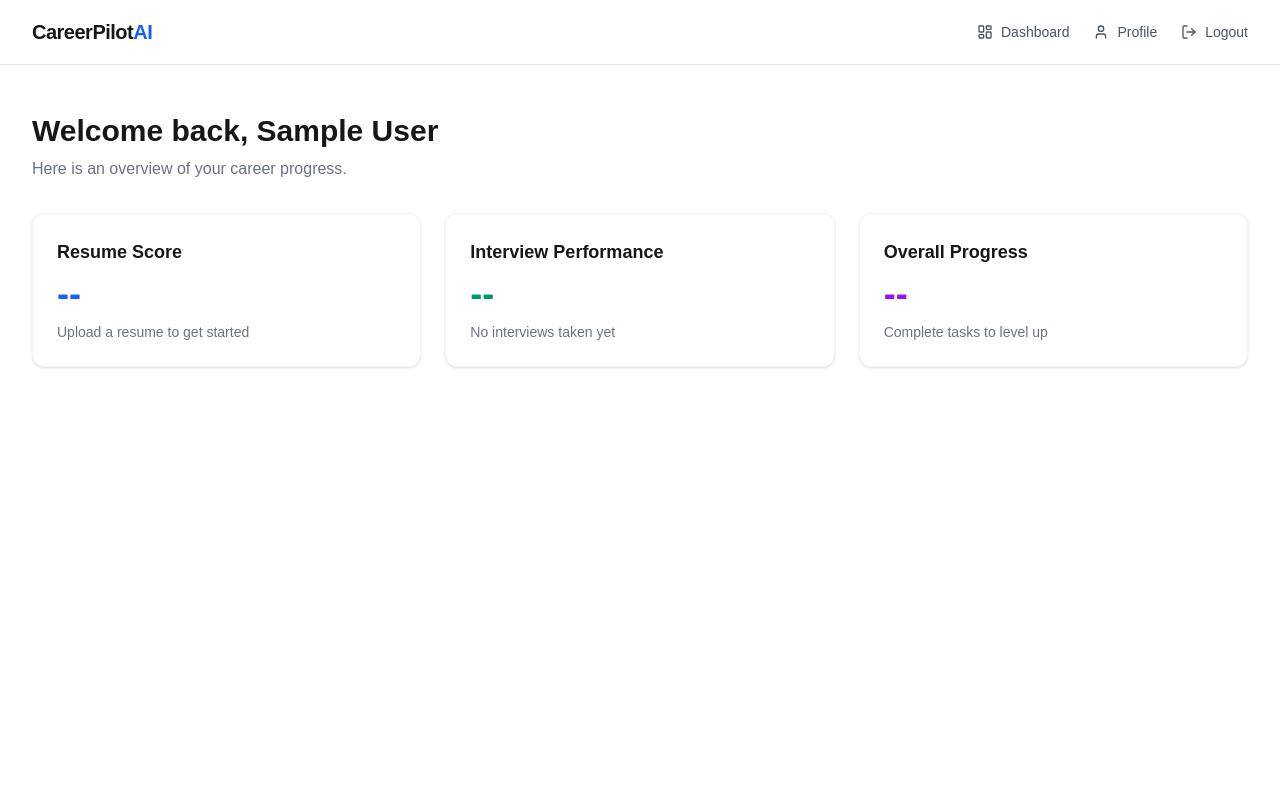
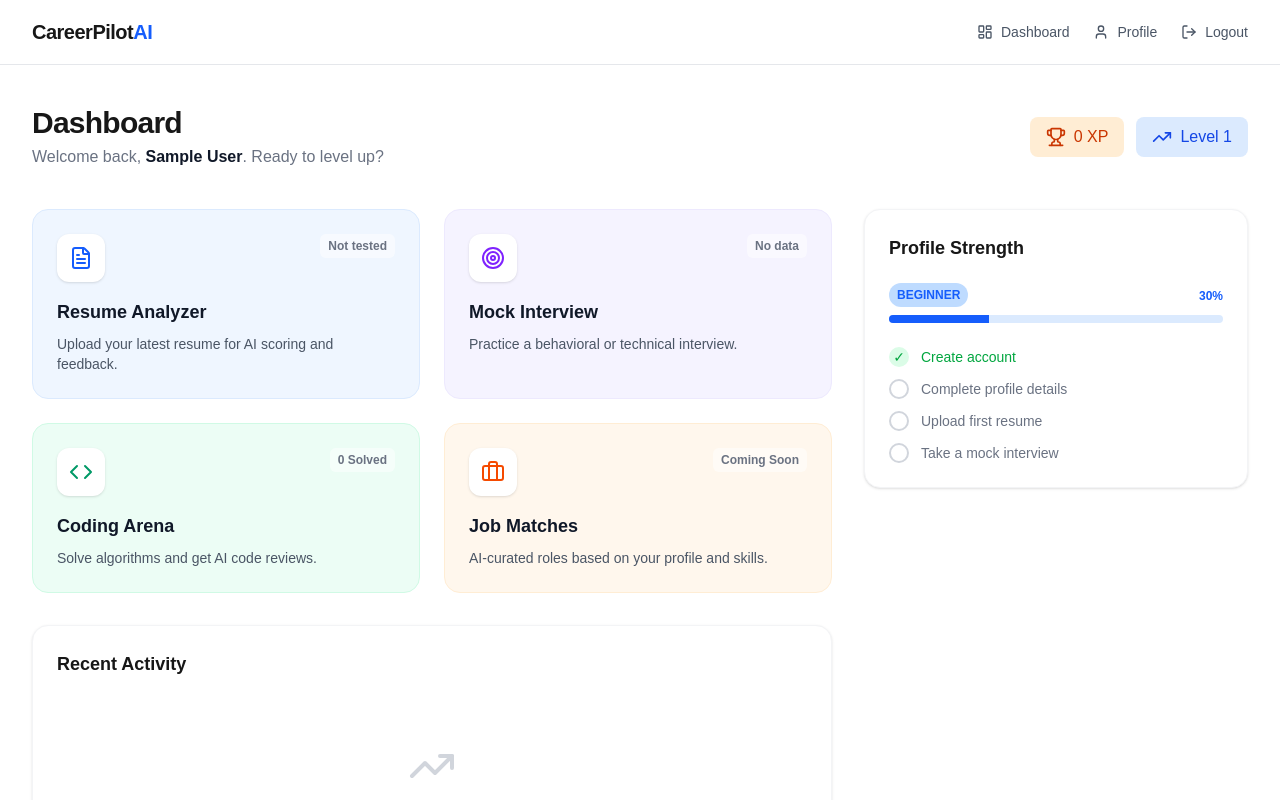
Before and after one commit to blackcoder234/CareerPilot-Ai, a Next.js app: page /dashboard in a window 1280 px wide. Shown: the top 800 px of the page. Built offline with nearby package versions, Linux system fonts and the light colour scheme; no server answers; sample sign-in values are in the browser's storage.

Commit message:
design: upgrade landing page and dashboard UI to premium SaaS aesthetic

```diff
--- a/app/dashboard/page.tsx
+++ b/app/dashboard/page.tsx
@@ -3,6 +3,8 @@
 import { useSession } from "next-auth/react";
 import { useRouter } from "next/navigation";
 import { useEffect } from "react";
+import { Briefcase, Code, FileText, Target, TrendingUp, Trophy } from "lucide-react";
+import Link from "next/link";
 
 export default function DashboardPage() {
   const { data: session, status } = useSession();
@@ -14,40 +16,154 @@ export default function DashboardPage() {
     }
   }, [status, router]);
 
-  if (status === "loading") {
+  if (status === "loading" || !session) {
     return (
-      <div className="flex-1 flex items-center justify-center">
+      <div className="flex-1 flex items-center justify-center min-h-screen">
         <div className="animate-spin rounded-full h-8 w-8 border-b-2 border-blue-600"></div>
       </div>
     );
   }
 
-  if (!session) return null;
-
   return (
-    <div className="max-w-7xl mx-auto px-4 sm:px-6 lg:px-8 py-12 w-full">
-      <div className="mb-8">
-        <h1 className="text-3xl font-bold">Welcome back, {session.user?.name}</h1>
-        <p className="text-gray-500 dark:text-gray-400 mt-2">Here is an overview of your career progress.</p>
+    <div className="max-w-7xl mx-auto px-4 sm:px-6 lg:px-8 py-10 w-full">
+      {/* Header */}
+      <div className="flex flex-col md:flex-row md:items-center justify-between mb-10 gap-4">
+        <div>
+          <h1 className="text-3xl font-bold tracking-tight">Dashboard</h1>
+          <p className="text-gray-500 dark:text-gray-400 mt-1">
+            Welcome back, <span className="font-semibold text-gray-900 dark:text-gray-100">{session.user?.name}</span>. Ready to level up?
+          </p>
+        </div>
+        <div className="flex items-center gap-3">
+          <div className="px-4 py-2 bg-orange-100 dark:bg-orange-900/30 text-orange-700 dark:text-orange-400 rounded-lg flex items-center gap-2 font-medium">
+            <Trophy className="w-5 h-5" />
+            0 XP
+          </div>
+          <div className="px-4 py-2 bg-blue-100 dark:bg-blue-900/30 text-blue-700 dark:text-blue-400 rounded-lg flex items-center gap-2 font-medium">
+            <TrendingUp className="w-5 h-5" />
+            Level 1
+          </div>
+        </div>
       </div>
 
-      <div className="grid grid-cols-1 md:grid-cols-3 gap-6">
-        <div className="p-6 bg-white dark:bg-gray-900 rounded-xl shadow-sm border border-gray-100 dark:border-gray-800">
-          <h3 className="font-semibold text-lg mb-2">Resume Score</h3>
-          <div className="text-4xl font-bold text-blue-600">--</div>
-          <p className="text-sm text-gray-500 mt-2">Upload a resume to get started</p>
+      {/* Main Grid */}
+      <div className="grid grid-cols-1 lg:grid-cols-3 gap-8">
+
+        {/* Left Column: Quick Actions & Stats */}
+        <div className="lg:col-span-2 space-y-8">
+          {/* Action Cards */}
+          <div className="grid grid-cols-1 sm:grid-cols-2 gap-6">
+            <DashboardCard
+              href="/resume"
+              title="Resume Analyzer"
+              description="Upload your latest resume for AI scoring and feedback."
+              icon={<FileText className="w-6 h-6 text-blue-600" />}
+              color="bg-blue-50 dark:bg-blue-900/20"
+              borderColor="border-blue-100 dark:border-blue-900/50"
+              status="Not tested"
+            />
+            <DashboardCard
+              href="/interview"
+              title="Mock Interview"
+              description="Practice a behavioral or technical interview."
+              icon={<Target className="w-6 h-6 text-violet-600" />}
+              color="bg-violet-50 dark:bg-violet-900/20"
+              borderColor="border-violet-100 dark:border-violet-900/50"
+              status="No data"
+            />
+            <DashboardCard
+              href="/coding"
+              title="Coding Arena"
+              description="Solve algorithms and get AI code reviews."
+              icon={<Code className="w-6 h-6 text-emerald-600" />}
+              color="bg-emerald-50 dark:bg-emerald-900/20"
+              borderColor="border-emerald-100 dark:border-emerald-900/50"
+              status="0 Solved"
+            />
+            <DashboardCard
+              href="/jobs"
+              title="Job Matches"
+              description="AI-curated roles based on your profile and skills."
+              icon={<Briefcase className="w-6 h-6 text-orange-600" />}
+              color="bg-orange-50 dark:bg-orange-900/20"
+              borderColor="border-orange-100 dark:border-orange-900/50"
+              status="Coming Soon"
+            />
+          </div>
+
+          {/* Activity Feed Placeholder */}
+          <div className="bg-white dark:bg-gray-900 rounded-2xl border border-gray-100 dark:border-gray-800 p-6 shadow-sm">
+            <h3 className="text-lg font-bold mb-4">Recent Activity</h3>
+            <div className="flex flex-col items-center justify-center py-12 text-gray-500">
+              <TrendingUp className="w-12 h-12 mb-4 text-gray-300 dark:text-gray-700" />
+              <p>You haven't completed any activities yet.</p>
+              <p className="text-sm">Upload a resume or start an interview to see your progress here.</p>
+            </div>
+          </div>
         </div>
-        <div className="p-6 bg-white dark:bg-gray-900 rounded-xl shadow-sm border border-gray-100 dark:border-gray-800">
-          <h3 className="font-semibold text-lg mb-2">Interview Performance</h3>
-          <div className="text-4xl font-bold text-emerald-600">--</div>
-          <p className="text-sm text-gray-500 mt-2">No interviews taken yet</p>
+
+        {/* Right Column: Profile Completion */}
+        <div className="space-y-8">
+          <div className="bg-white dark:bg-gray-900 rounded-2xl border border-gray-100 dark:border-gray-800 p-6 shadow-sm">
+            <h3 className="text-lg font-bold mb-4">Profile Strength</h3>
+
+            <div className="relative pt-1">
+              <div className="flex mb-2 items-center justify-between">
+                <div>
+                  <span className="text-xs font-semibold inline-block py-1 px-2 uppercase rounded-full text-blue-600 bg-blue-200 dark:bg-blue-900 dark:text-blue-300">
+                    Beginner
+                  </span>
+                </div>
+                <div className="text-right">
+                  <span className="text-xs font-semibold inline-block text-blue-600 dark:text-blue-400">
+                    30%
+                  </span>
+                </div>
+              </div>
+              <div className="overflow-hidden h-2 mb-4 text-xs flex rounded bg-blue-100 dark:bg-gray-800">
+                <div style={{ width: "30%" }} className="shadow-none flex flex-col text-center whitespace-nowrap text-white justify-center bg-blue-600"></div>
+              </div>
+            </div>
+
+            <ul className="space-y-3 mt-6 text-sm">
+              <li className="flex items-center gap-3 text-green-600 dark:text-green-400">
+                <div className="w-5 h-5 rounded-full bg-green-100 dark:bg-green-900/50 flex items-center justify-center">✓</div>
+                Create account
+              </li>
+              <li className="flex items-center gap-3 text-gray-500 dark:text-gray-400">
+                <div className="w-5 h-5 rounded-full border-2 border-gray-300 dark:border-gray-700 flex items-center justify-center"></div>
+                <Link href="/profile" className="hover:text-blue-600 hover:underline">Complete profile details</Link>
+              </li>
+              <li className="flex items-center gap-3 text-gray-500 dark:text-gray-400">
+                <div className="w-5 h-5 rounded-full border-2 border-gray-300 dark:border-gray-700 flex items-center justify-center"></div>
+                Upload first resume
+              </li>
+              <li className="flex items-center gap-3 text-gray-500 dark:text-gray-400">
+                <div className="w-5 h-5 rounded-full border-2 border-gray-300 dark:border-gray-700 flex items-center justify-center"></div>
+                Take a mock interview
+              </li>
+            </ul>
+          </div>
         </div>
-        <div className="p-6 bg-white dark:bg-gray-900 rounded-xl shadow-sm border border-gray-100 dark:border-gray-800">
-          <h3 className="font-semibold text-lg mb-2">Overall Progress</h3>
-          <div className="text-4xl font-bold text-purple-600">--</div>
-          <p className="text-sm text-gray-500 mt-2">Complete tasks to level up</p>
-        </div>
+
       </div>
     </div>
   );
 }
+
+function DashboardCard({ title, description, icon, color, borderColor, status, href }: any) {
+  return (
+    <Link href={href} className={`block p-6 rounded-2xl border ${borderColor} ${color} hover:shadow-md transition-all group`}>
+      <div className="flex justify-between items-start mb-4">
+        <div className="p-3 bg-white dark:bg-black/50 rounded-xl shadow-sm">
+          {icon}
+        </div>
+        <span className="text-xs font-bold text-gray-500 dark:text-gray-400 bg-white/50 dark:bg-black/20 px-2 py-1 rounded-md">
+          {status}
+        </span>
+      </div>
+      <h3 className="font-bold text-lg mb-2 text-gray-900 dark:text-white group-hover:text-blue-600 dark:group-hover:text-blue-400 transition-colors">{title}</h3>
+      <p className="text-sm text-gray-600 dark:text-gray-400">{description}</p>
+    </Link>
+  );
+}
--- a/app/page.tsx
+++ b/app/page.tsx
@@ -1,7 +1,65 @@
+import Link from "next/link";
+import { ArrowRight, Bot, Code, FileText, Target } from "lucide-react";
+
 export default function Home() {
   return (
-    <main className="min-h-screen flex items-center justify-center">
-      <h1 className="text-4xl font-bold">CareerPilot AI</h1>
-    </main>
+    <div className="flex flex-col min-h-screen">
+      {/* Hero Section */}
+      <section className="flex-1 flex flex-col items-center justify-center text-center px-4 py-20 bg-gradient-to-b from-blue-50 to-white dark:from-gray-900 dark:to-black">
+        <div className="inline-flex items-center gap-2 px-4 py-2 rounded-full bg-blue-100 dark:bg-blue-900/30 text-blue-700 dark:text-blue-300 font-medium text-sm mb-8 animate-fade-in">
+          <Bot className="w-4 h-4" />
+          <span>Meet your new AI Career Coach</span>
+        </div>
+        <h1 className="text-5xl md:text-7xl font-extrabold tracking-tight mb-6 max-w-4xl text-gray-900 dark:text-white">
+          Accelerate your career with <span className="text-transparent bg-clip-text bg-gradient-to-r from-blue-600 to-violet-600">AI precision</span>
+        </h1>
+        <p className="text-xl text-gray-600 dark:text-gray-400 mb-10 max-w-2xl leading-relaxed">
+          Upload your resume, practice technical interviews, and get personalized feedback to land your dream job faster.
+        </p>
+        <Link
+          href="/login"
+          className="group flex items-center gap-2 bg-black dark:bg-white text-white dark:text-black px-8 py-4 rounded-full text-lg font-medium hover:scale-105 transition-all shadow-lg hover:shadow-xl"
+        >
+          Get Started for Free
+          <ArrowRight className="w-5 h-5 group-hover:translate-x-1 transition-transform" />
+        </Link>
+      </section>
+
+      {/* Features Section */}
+      <section className="py-20 bg-white dark:bg-black">
+        <div className="max-w-7xl mx-auto px-4 sm:px-6 lg:px-8">
+          <h2 className="text-3xl font-bold text-center mb-16">Everything you need to succeed</h2>
+          <div className="grid grid-cols-1 md:grid-cols-3 gap-8">
+            <FeatureCard
+              icon={<FileText className="w-8 h-8 text-blue-500" />}
+              title="Resume Analyzer"
+              description="Get instant ATS scoring and actionable feedback to make your resume stand out to recruiters."
+            />
+            <FeatureCard
+              icon={<Target className="w-8 h-8 text-violet-500" />}
+              title="Mock Interviews"
+              description="Practice behavioral and technical questions with our AI. Get scored on your delivery and content."
+            />
+            <FeatureCard
+              icon={<Code className="w-8 h-8 text-emerald-500" />}
+              title="Coding Arena"
+              description="Solve data structures and algorithms problems with an AI tutor that reviews your code quality."
+            />
+          </div>
+        </div>
+      </section>
+    </div>
   );
 }
+
+function FeatureCard({ icon, title, description }: { icon: React.ReactNode, title: string, description: string }) {
+  return (
+    <div className="p-8 rounded-2xl border border-gray-100 dark:border-gray-800 bg-gray-50/50 dark:bg-gray-900/50 hover:shadow-xl hover:border-blue-500/30 transition-all group">
+      <div className="mb-6 inline-block p-4 rounded-xl bg-white dark:bg-black shadow-sm group-hover:scale-110 transition-transform">
+        {icon}
+      </div>
+      <h3 className="text-xl font-bold mb-3">{title}</h3>
+      <p className="text-gray-600 dark:text-gray-400 leading-relaxed">{description}</p>
+    </div>
+  );
+}
```
Also changed, not shown: app/globals.css (+12 -0 lines).
